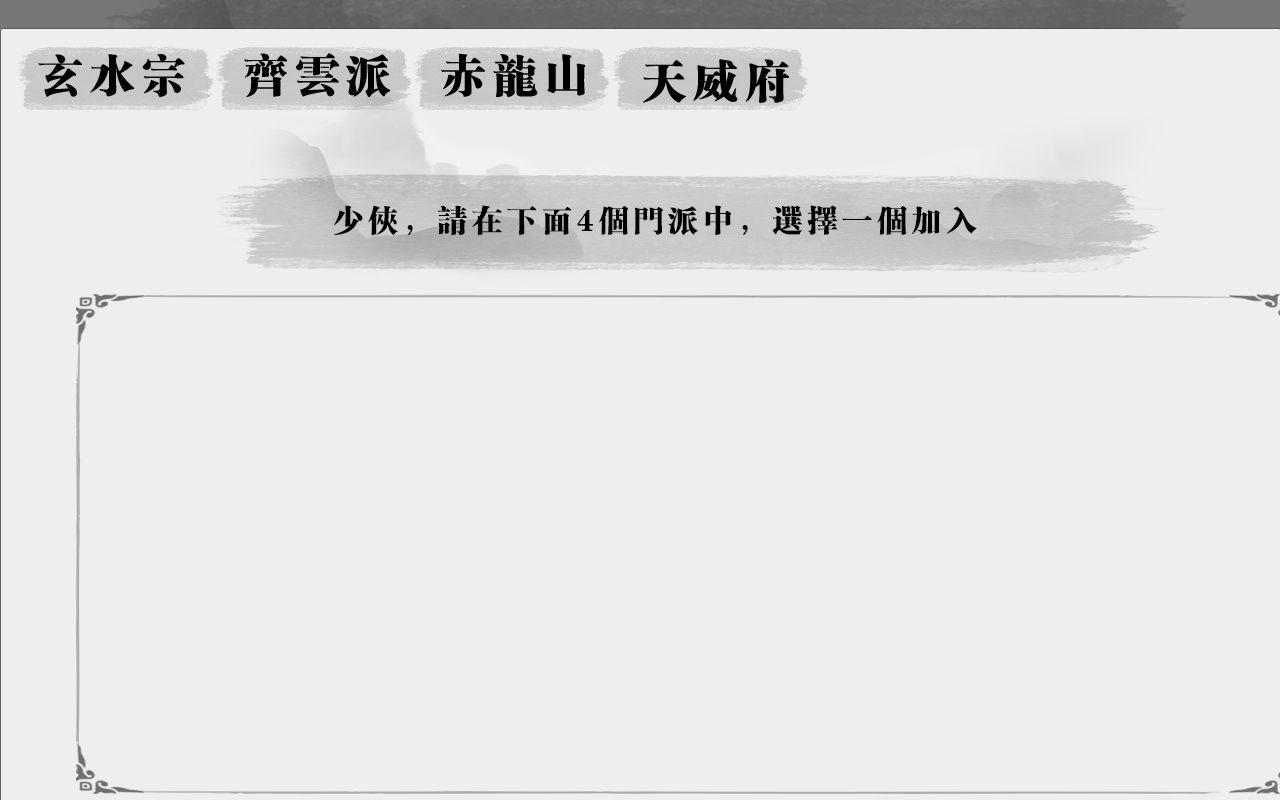
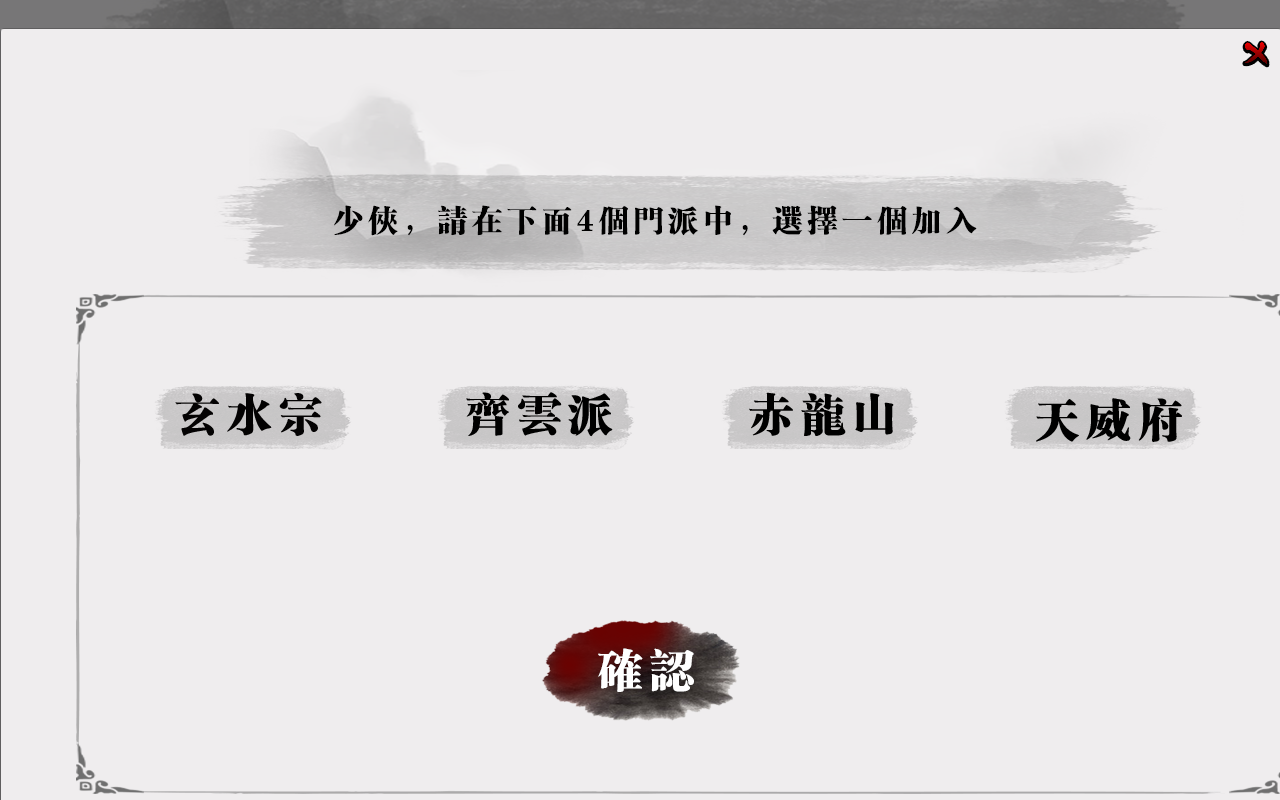
Before and after one commit to tom20170215/hanren, a website built with webpack: page src/views/index.html in a window 1280 px wide. Both pictures are taken after a click on the button 654 px from the left and 1579 px from the top of the page. Shown: the part 1179-1979 px from the top of the page. Built offline with nearby package versions, Linux system fonts and the light colour scheme.

Commit message:
20180511

```diff
--- a/src/css/reset.scss
+++ b/src/css/reset.scss
@@ -62,7 +62,11 @@ img{
         clear:both;
     }
 }
-
+button{
+    border:none;
+    padding:0px;
+    margin:0px;
+}
 
 #wrap{
     width:100%;
--- a/src/js/menpai/menpai.html
+++ b/src/js/menpai/menpai.html
@@ -28,21 +28,27 @@
 <div class="modal fade" id="myModal" tabindex="-1" role="dialog" aria-labelledby="myModalLabel" aria-hidden="true">
     <div class="modal-dialog">
         <div class="modal-content">
+        	<div class="modal-header">
+        		<button type="button" class="close" data-dismiss="modal" aria-hidden="true"><img src="../../images/closebtn.png" alt=""></button>
+        	</div>
             <div class="modal-body">
-				<ul class="clearfix">
+				<ul class="clearfix mplist" >
 					<li>
-						<a href=""><img src="../../images/item1.png" alt=""></a>
+						<a href="javascript:void(0);" ><img src="../../images/item1.png" alt="" class="xuanshui"></a>
 					</li>
 					<li>
-						<a href=""><img src="../../images/item2.png" alt=""></a>
+						<a href="javascript:void(0);" ><img src="../../images/item2.png" alt="" class="qiyun"></a>
 					</li>
 					<li>
-						<a href=""><img src="../../images/item3.png" alt=""></a>
+						<a href="javascript:void(0);" ><img src="../../images/item3.png" alt="" class="chilong"></a>
 					</li>
 					<li>
-						<a href=""><img src="../../images/item4.png" alt=""></a>
+						<a href="javascript:void(0);" ><img src="../../images/item4.png" alt="" class="tianwei"></a>
 					</li>
 				</ul>
+            </div>
+            <div class="modal-footer">
+            	<button type="button" class="btn btn-default" ><img src="../../images/confirm.png" alt=""></button>
             </div>
         </div><!-- /.modal-content -->
     </div><!-- /.modal -->
--- a/src/js/menpai/menpai.js
+++ b/src/js/menpai/menpai.js
@@ -5,8 +5,21 @@ require('./menpai.scss');
 
 
 
+
 const App = function() {
-	var btn = $(".content2 button");
+	var btn = $(".content2 button");//打开modal按钮
+	var mps = $(".mplist");
+	mps.click(function(e){
+		var e = e || window.event;
+		var target = e.target || e.srcElement;
+		console.log(target);
+		if (target.nodeName.toLocaleLowerCase() == 'img') {
+			// switch(target){
+
+			// }
+		}
+	});
+
 	//点击打开模态框
 	btn.click(function() {
 		$('#myModal').on('shown.bs.modal', function() {
@@ -16,6 +29,7 @@ const App = function() {
 			backdrop: 'static'
 		});
 	});
+
 }
 
 export default {
--- a/src/js/menpai/menpai.scss
+++ b/src/js/menpai/menpai.scss
@@ -45,17 +45,47 @@
 	.modal-content {
 		background: url(../../images/modalbg.png) 0 0  no-repeat;
 		height: 830px;
-
+		.modal-header{
+			padding:0px;
+			border:none;
+			display:block;
+			.close{
+				width:50px;
+				height:50px;
+				padding:0px;
+				margin:0px;
+				cursor:pointer;
+				float:right;
+				background-color:transparent;
+				img{
+					margin:auto;
+				}
+			}
+		}
 		.modal-body {
+			width:1133px;
+			padding:0px;
+			flex-grow:0;
+			top:305px;
+			left:110px;
 			ul {
 				li {
 					float: left;
+					margin:0 42.25px 0 43px;
 				}
 
 			}
 
 		}
-
+		.modal-footer{
+			justify-content:center;
+			border:none;
+			margin-top:458px;
+			button{
+				background-color:transparent;
+				cursor:pointer;
+			}
+		}
 	}
 
 }
```
Also changed, not shown: src/images/closebtn.png (added), src/images/confirm.png (added).
